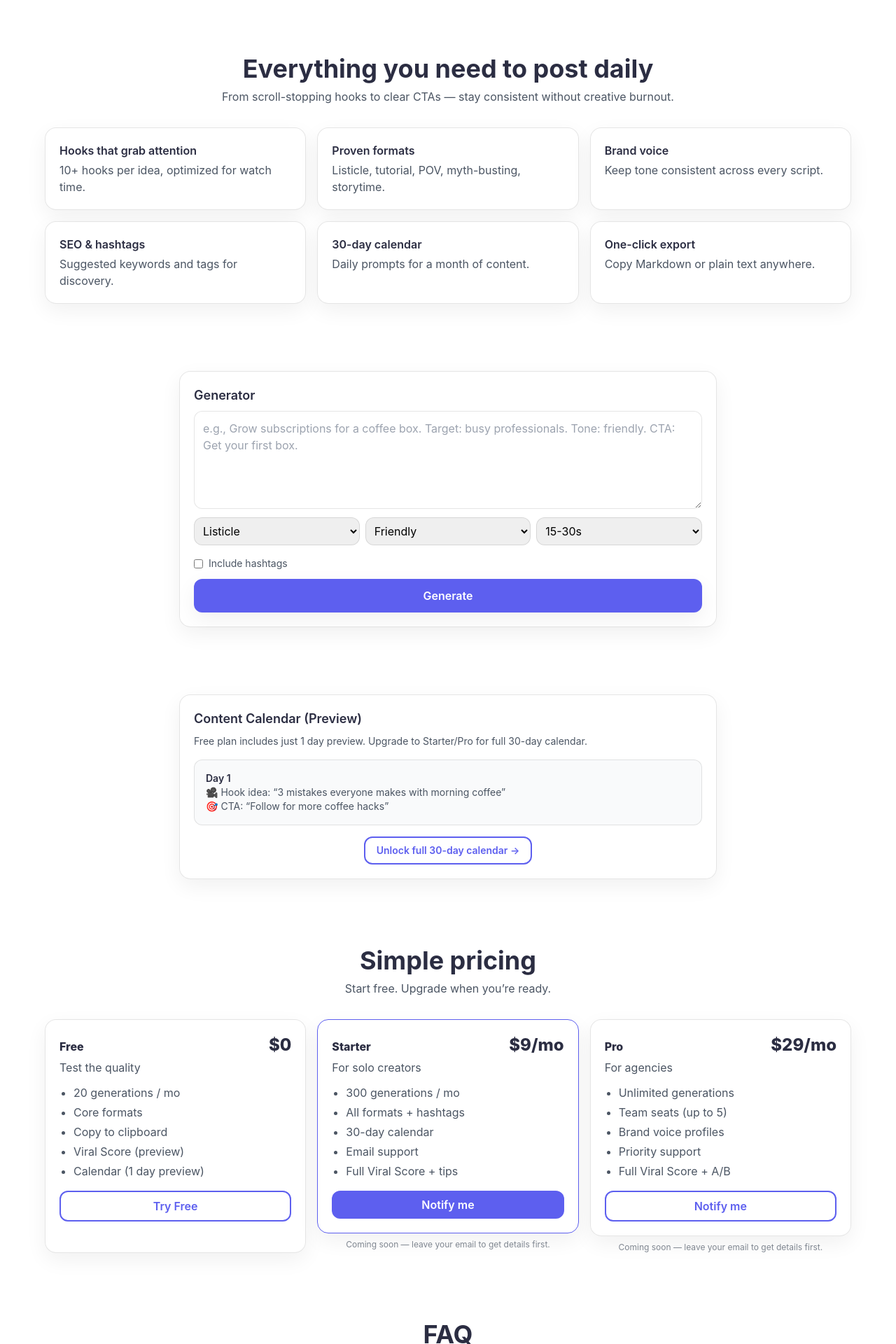
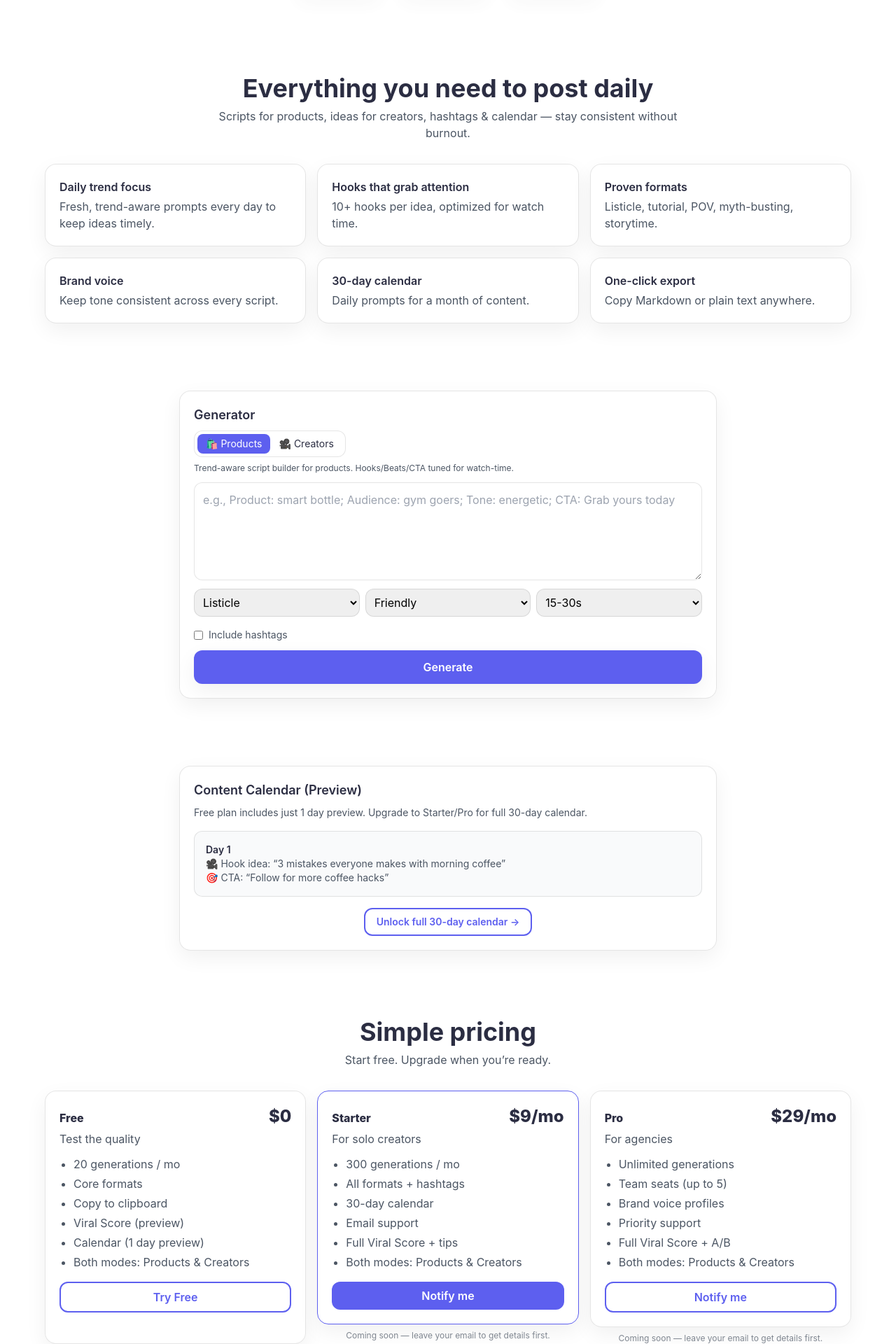
Before and after one commit to Vtrushch/ViralPrompt, a Next.js app: page / in a window 1280 px wide. Shown: the part 500-2420 px from the top of the page at 70% size. Built offline with nearby package versions, Linux system fonts and the light colour scheme.

Commit message:
Update index.tsx

```diff
--- a/pages/index.tsx
+++ b/pages/index.tsx
@@ -1,43 +1,31 @@
+// pages/index.tsx
 import Head from "next/head";
 import { useMemo, useState } from "react";
 
-/** --- простий евристичний скорінг результату --- */
+/** --- simple heuristic viral scoring --- */
 function computeViralScore(text: string) {
-  // базові індикатори: наявність секцій, кількість "beat"-ів, довжина, ключові слова
   const t = text || "";
   const hasHook = /(^|\n)\s*HOOK\s*:|(^|\n)\s*Hook\s*:/i.test(t);
   const hasBeats = /(^|\n)\s*BEATS\s*:|(^|\n)\s*Beats\s*:/i.test(t);
   const hasCTA = /(^|\n)\s*CTA\s*:|(^|\n)\s*Call\s*to\s*Action/i.test(t);
   const hasTags = /(^|\n)\s*HASHTAGS\s*:|#\w+/.test(t);
 
-  // рахуємо кількість рядків у блоці BEATS (4–6 — ідеально для короткого відео)
   const beatsMatch = t.match(/BEATS\s*:\s*([\s\S]*?)(\n[A-Z ]+?:|$)/i);
   const beatsBlock = beatsMatch ? beatsMatch[1] : "";
   const beatsLines = (beatsBlock.match(/^\s*[\-\d\.\)]/gm) || []).length;
 
-  // довжина (короткі рядки краще — < 1200 символів для 15–45с)
   const len = t.length;
   let score = 40;
-
   if (hasHook) score += 15;
   if (hasBeats) score += 15;
   if (hasCTA) score += 15;
-
-  // 4–6 beats — найкраще
   if (beatsLines >= 4 && beatsLines <= 6) score += 10;
   else if (beatsLines >= 2 && beatsLines <= 8) score += 5;
-
-  // довжина
   if (len > 200 && len < 1200) score += 5;
   if (hasTags) score += 5;
 
-  // обмежимо 0..100
   score = Math.max(0, Math.min(100, score));
-
-  const label =
-    score >= 75 ? "Good" :
-    score >= 60 ? "Decent" :
-    "Needs improvement";
+  const label = score >= 75 ? "Good" : score >= 60 ? "Decent" : "Needs improvement";
 
   const tips: string[] = [];
   if (!hasHook) tips.push("Add a clear HOOK at the top.");
@@ -51,23 +39,20 @@ function computeViralScore(text: string) {
 }
 
 export default function Home() {
-  // generator state
+  const [mode, setMode] = useState<"products" | "creators">("products");
   const [prompt, setPrompt] = useState("");
   const [loading, setLoading] = useState(false);
   const [error, setError] = useState<string | null>(null);
   const [result, setResult] = useState("");
   const [remaining, setRemaining] = useState<number | null>(null);
 
-  // new controls
   const [format, setFormat] = useState("Listicle");
   const [tone, setTone] = useState("Friendly");
   const [duration, setDuration] = useState("15-30s");
   const [withTags, setWithTags] = useState(false);
 
-  // “Notify me” (залишаємо гак, якщо вже додавав форму)
   const [showPlan, setShowPlan] = useState<null | "starter" | "pro">(null);
 
-  // рахувати viral score тільки коли є результат
   const viral = useMemo(() => (result ? computeViralScore(result) : null), [result]);
 
   async function onSubmit(e: React.FormEvent) {
@@ -81,7 +66,7 @@ export default function Home() {
       const res = await fetch("/api/generate", {
         method: "POST",
         headers: { "Content-Type": "application/json" },
-        body: JSON.stringify({ prompt, format, tone, duration, withTags }),
+        body: JSON.stringify({ mode, prompt, format, tone, duration, withTags }),
       });
 
       const data = await res.json();
@@ -89,8 +74,6 @@ export default function Home() {
       if (!res.ok) {
         if (res.status === 402 || data?.overLimit) {
           setError(data?.error || "Free limit reached. Leave your email to get paid plans.");
-          // Можеш відкрити форму підписки:
-          // setShowPlan("starter");
           return;
         }
         throw new Error(typeof data === "string" ? data : data?.error);
@@ -112,39 +95,29 @@ export default function Home() {
   return (
     <>
       <Head>
-        {/* Core SEO */}
-        <title>ViralPrompt.ai – AI TikTok & Reels Script Generator</title>
+        <title>ViralPrompt.ai – AI TikTok & Reels Script Generator (Products & Creators)</title>
         <meta
           name="description"
-          content="Generate viral TikTok and Instagram Reels scripts instantly with AI. Hooks, CTAs, and proven formats for creators and brands."
+          content="Generate viral TikTok/Instagram Reels scripts for products AND daily creator ideas. Hooks, BEATS, CTA, hashtags, calendar — all with AI."
         />
         <meta
           name="keywords"
-          content="AI TikTok script generator, Instagram Reels AI, viral content ideas, social media AI tool"
+          content="AI TikTok script generator, Instagram Reels AI, video ideas for creators, daily trends, social media AI"
         />
         <meta name="robots" content="index,follow" />
         <link rel="canonical" href="https://viralprompt.ai/" />
 
-        {/* Open Graph */}
         <meta property="og:title" content="ViralPrompt.ai – AI TikTok & Reels Script Generator" />
-        <meta
-          property="og:description"
-          content="Create viral short-form scripts in seconds with AI."
-        />
+        <meta property="og:description" content="For products and creators: generate scripts, ideas, hashtags & more." />
         <meta property="og:type" content="website" />
         <meta property="og:url" content="https://viralprompt.ai" />
         <meta property="og:image" content="https://viralprompt.ai/og-image.png" />
 
-        {/* Twitter */}
         <meta name="twitter:card" content="summary_large_image" />
         <meta name="twitter:title" content="ViralPrompt.ai – AI TikTok & Reels Script Generator" />
-        <meta
-          name="twitter:description"
-          content="Generate viral TikTok/Reels scripts instantly."
-        />
+        <meta name="twitter:description" content="Generate scripts and daily video ideas with AI." />
         <meta name="twitter:image" content="https://viralprompt.ai/og-image.png" />
 
-        {/* Icons */}
         <link rel="icon" href="/favicon.ico" />
       </Head>
 
@@ -170,13 +143,13 @@ export default function Home() {
           <div className="mx-auto max-w-5xl py-16 text-center">
             <span className="mx-auto mb-4 inline-flex items-center gap-2 rounded-full border border-black/10 bg-white px-3 py-1 text-xs text-body shadow-soft">
               <span className="h-2 w-2 animate-pulse rounded-full bg-primary" />
-              New: Script formats for listicle • myth-busting • tutorial
+              🔥 Trend-aware prompts, refreshed daily
             </span>
             <h1 className="mx-auto max-w-3xl text-5xl font-extrabold leading-tight text-title md:text-6xl">
               Generate <span className="bg-gradient-to-r from-primary to-indigo-400 bg-clip-text text-transparent">viral</span> TikTok &amp; Reels scripts
             </h1>
             <p className="mx-auto mt-3 max-w-2xl text-lg text-body">
-              Describe your offer. Get hooks, structure, and CTA ready to post in seconds.
+              For products and personal channels. Trend-aware prompts refreshed daily so you never run out of ideas.
             </p>
             <div className="mt-6 flex flex-wrap items-center justify-center gap-3">
               <button onClick={() => scrollTo("generator")} className="rounded-xl bg-primary px-5 py-3 font-semibold text-white shadow-soft hover:shadow-glow">
@@ -198,14 +171,16 @@ export default function Home() {
         <section id="features" className="px-5 py-12">
           <div className="mx-auto max-w-6xl">
             <h2 className="text-center text-3xl font-bold text-title md:text-4xl">Everything you need to post daily</h2>
-            <p className="mx-auto mt-2 max-w-2xl text-center text-body">From scroll-stopping hooks to clear CTAs — stay consistent without creative burnout.</p>
+            <p className="mx-auto mt-2 max-w-2xl text-center text-body">
+              Scripts for products, ideas for creators, hashtags & calendar — stay consistent without burnout.
+            </p>
 
             <div className="mt-8 grid grid-cols-1 gap-4 md:grid-cols-3">
               {[
+                ["Daily trend focus", "Fresh, trend-aware prompts every day to keep ideas timely."],
                 ["Hooks that grab attention", "10+ hooks per idea, optimized for watch time."],
                 ["Proven formats", "Listicle, tutorial, POV, myth-busting, storytime."],
                 ["Brand voice", "Keep tone consistent across every script."],
-                ["SEO & hashtags", "Suggested keywords and tags for discovery."],
                 ["30-day calendar", "Daily prompts for a month of content."],
                 ["One-click export", "Copy Markdown or plain text anywhere."],
               ].map(([title, desc], i) => (
@@ -221,16 +196,44 @@ export default function Home() {
             <div className="rounded-2xl border border-black/10 bg-white/80 p-5 shadow-soft backdrop-blur">
               <div className="mb-2 text-lg font-semibold text-title">Generator</div>
 
+              {/* Mode switch */}
+              <div className="mb-2 inline-flex rounded-xl border border-black/10 bg-white/70 p-1">
+                <button
+                  type="button"
+                  onClick={() => setMode("products")}
+                  className={`px-3 py-1 rounded-lg text-sm ${mode==="products"?"bg-primary text-white":"text-title hover:bg-black/5"}`}
+                >
+                  🛍️ Products
+                </button>
+                <button
+                  type="button"
+                  onClick={() => setMode("creators")}
+                  className={`px-3 py-1 rounded-lg text-sm ${mode==="creators"?"bg-primary text-white":"text-title hover:bg-black/5"}`}
+                >
+                  🎥 Creators
+                </button>
+              </div>
+
+              {/* Microcopy per mode */}
+              <div className="mb-3 text-xs text-body">
+                {mode === "products"
+                  ? "Trend-aware script builder for products. Hooks/Beats/CTA tuned for watch-time."
+                  : "Daily ideas & trend-aware prompts for personal channels. Ask for 5 ideas or a short script."}
+              </div>
+
               <form onSubmit={onSubmit} className="grid gap-3">
                 <textarea
                   value={prompt}
                   onChange={(e) => setPrompt(e.target.value)}
                   required
-                  placeholder="e.g., Grow subscriptions for a coffee box. Target: busy professionals. Tone: friendly. CTA: Get your first box."
+                  placeholder={
+                    mode === "products"
+                      ? "e.g., Product: smart bottle; Audience: gym goers; Tone: energetic; CTA: Grab yours today"
+                      : "e.g., Niche: fitness vlogs; Style: humorous; Goal: daily ideas; Ask: 5 trending video ideas or a short script"
+                  }
                   className="min-h-[140px] w-full resize-vertical rounded-xl border border-black/10 bg-white/70 p-3 outline-none placeholder:text-gray-400 focus:ring-2 focus:ring-primary/40"
                 />
 
-                {/* Controls: Format / Tone / Duration */}
                 <div className="grid gap-2 md:grid-cols-3">
                   <select value={format} onChange={(e)=>setFormat(e.target.value)} className="rounded-xl border border-black/10 p-2">
                     {["Listicle","Tutorial","POV","Myth-busting","Storytime"].map(f => <option key={f}>{f}</option>)}
@@ -265,7 +268,6 @@ export default function Home() {
 
               {result && (
                 <>
-                  {/* Viral Score (Preview) */}
                   {viral && (
                     <div className="mt-3 flex items-center justify-between rounded-xl border border-black/10 bg-white p-3 text-sm">
                       <div className="flex items-center gap-2">
@@ -315,7 +317,6 @@ export default function Home() {
                 Free plan includes just 1 day preview. Upgrade to Starter/Pro for full 30-day calendar.
               </p>
 
-              {/* Day 1 preview (статичний тизер) */}
               <div className="rounded-xl border border-black/10 bg-gray-50 p-4">
                 <div className="text-sm font-semibold text-title">Day 1</div>
                 <div className="text-body text-sm">
@@ -325,7 +326,6 @@ export default function Home() {
                 </div>
               </div>
 
-              {/* Upgrade Teaser */}
               <div className="mt-4 text-center">
                 <button
                   onClick={() => scrollTo("pricing")}
@@ -349,7 +349,7 @@ export default function Home() {
                 name="Free"
                 price="$0"
                 tagline="Test the quality"
-                features={["20 generations / mo", "Core formats", "Copy to clipboard", "Viral Score (preview)", "Calendar (1 day preview)"]}
+                features={["20 generations / mo", "Core formats", "Copy to clipboard", "Viral Score (preview)", "Calendar (1 day preview)", "Both modes: Products & Creators"]}
                 cta="Try Free"
                 onClick={() => scrollTo("generator")}
               />
@@ -360,7 +360,7 @@ export default function Home() {
                   price="$9/mo"
                   highlight
                   tagline="For solo creators"
-                  features={["300 generations / mo", "All formats + hashtags", "30-day calendar", "Email support", "Full Viral Score + tips"]}
+                  features={["300 generations / mo", "All formats + hashtags", "30-day calendar", "Email support", "Full Viral Score + tips", "Both modes: Products & Creators"]}
                   cta="Notify me"
                   onClick={() => setShowPlan("starter")}
                 />
@@ -374,7 +374,7 @@ export default function Home() {
                   name="Pro"
                   price="$29/mo"
                   tagline="For agencies"
-                  features={["Unlimited generations", "Team seats (up to 5)", "Brand voice profiles", "Priority support", "Full Viral Score + A/B"]}
+                  features={["Unlimited generations", "Team seats (up to 5)", "Brand voice profiles", "Priority support", "Full Viral Score + A/B", "Both modes: Products & Creators"]}
                   cta="Notify me"
                   onClick={() => setShowPlan("pro")}
                 />
@@ -384,7 +384,6 @@ export default function Home() {
               </div>
             </div>
 
-            {/* Якщо вже маєш SubscribeInline — можеш показати форму тут за showPlan */}
             {showPlan && (
               <div className="mx-auto mt-6 max-w-md rounded-2xl border border-black/10 bg-white p-4 shadow-soft">
                 <div className="mb-2 text-lg font-semibold text-title">
@@ -406,7 +405,8 @@ export default function Home() {
             <h2 className="text-center text-3xl font-bold text-title md:text-4xl">FAQ</h2>
             <div className="mt-6 divide-y divide-black/10 rounded-2xl border border-black/10 bg-white/70">
               {[
-                ["Do I need to record videos myself?", "Yes. We generate scripts/ideas; you record with your phone/editor."],
+                ["Do you track TikTok/IG trends in real time?", "We generate trend-aware prompts daily using proven short-form patterns (hooks, beats, CTAs). While we don’t tap private platform data, we keep ideas fresh and aligned with what works in short video."],
+                ["Do I need to record videos myself?", "Yes. We generate scripts and ideas; you record with your phone/editor."],
                 ["Can I try it for free?", "Yep — the Free plan includes 20 generations/month."],
                 ["Who is it for?", "Creators, small businesses, and agencies who want consistent short-form content."],
                 ["Can I cancel anytime?", "Yes, month-to-month billing. Cancel in one click."],
@@ -428,17 +428,16 @@ export default function Home() {
           <div className="mx-auto max-w-4xl text-sm leading-6 text-body">
             <h3 className="mb-2 text-base font-semibold text-title">Why ViralPrompt.ai?</h3>
             <p className="mb-2">
-              ViralPrompt.ai is an <strong>AI TikTok script generator</strong> for creators, small businesses,
-              and agencies. Describe your product or offer and get hooks, structure, and CTA optimized for
-              retention and discovery. Formats include listicle, tutorial, POV, myth-busting, and storytime.
+              ViralPrompt.ai is an <strong>AI TikTok script generator</strong> for products AND creators. Describe
+              your offer or niche and get hooks, structure, and CTA optimized for retention and discovery.
+            </p>
+            <p className="mb-2">
+              ViralPrompt.ai refreshes prompts daily to stay trend-aware. We don’t promise algorithm magic — we apply
+              proven short-form patterns so your ideas feel like “today,” not yesterday.
             </p>
             <p className="mb-2">
               Get ready-to-use <strong>Instagram Reels content ideas</strong>, hashtag suggestions, and export-ready
               scripts (Markdown or plain text). Stay consistent without creative burnout.
-            </p>
-            <p className="mb-2">
-              Powered by <strong>viral social media AI</strong> patterns and brand voice controls to keep your
-              content on-message across platforms.
             </p>
           </div>
         </section>
```
